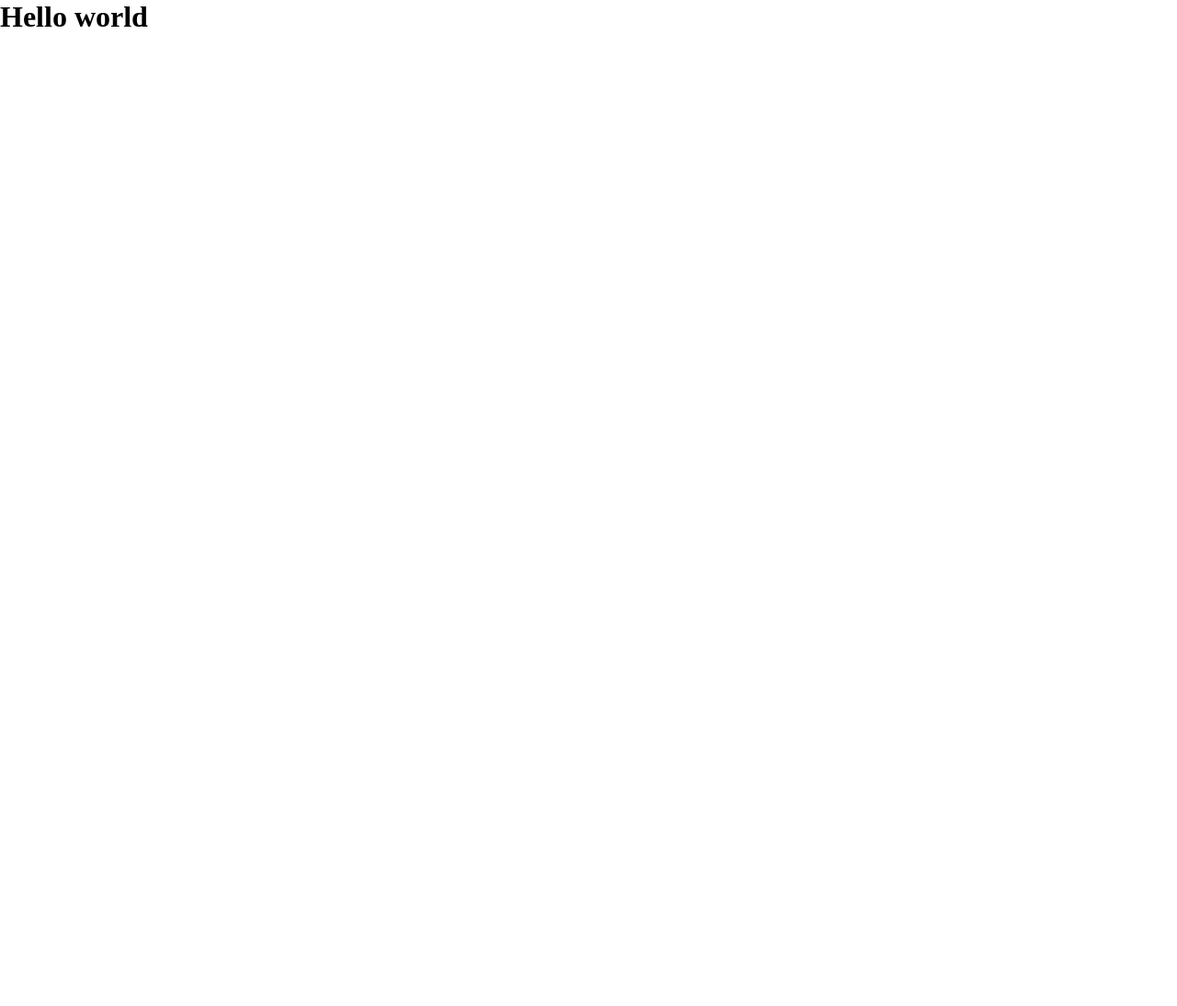
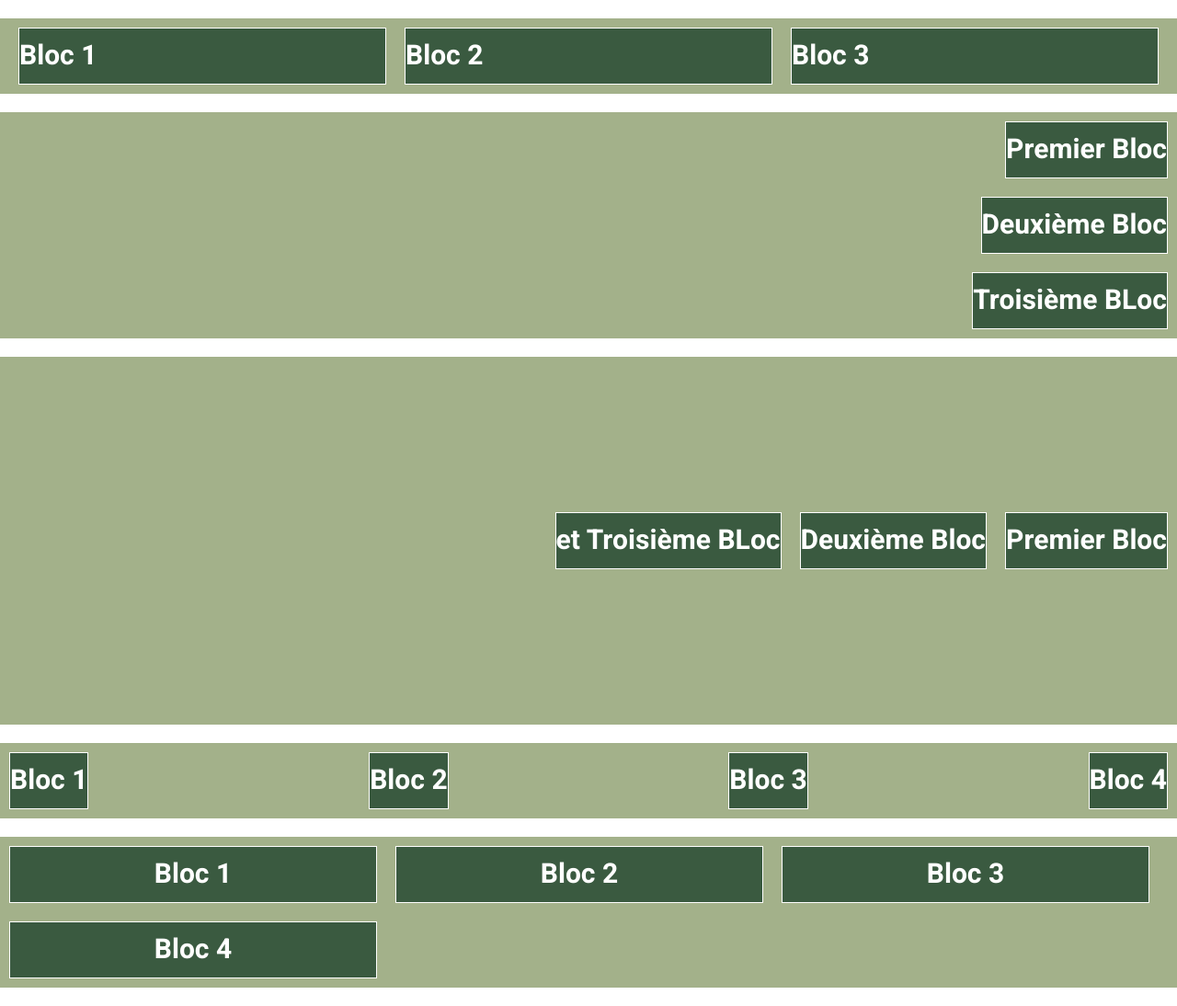
Before and after one commit to Mat00005/examen-1-etape-a, a website built with Parcel: page src/index.html in a window 1280 px wide. Shown: the whole page at 92% size. Before the commit the page ends 800 px from the top, so only its background shows below. Built offline with nearby package versions, Linux system fonts and the light colour scheme.

Commit message:
Commit Fin

```diff
--- a/src/css/main.css
+++ b/src/css/main.css
@@ -12,3 +12,127 @@ img,
 video {
   display: block;
 }
+
+.container {
+  background: rgba(163, 177, 138, 1);
+  display: flex;
+  flex-direction: row;
+  -ms-flex-align: center;
+  align-content: stretch;
+  justify-content: center;
+  margin-top: 20px;
+  margin-bottom: 20px;
+}
+
+.row {
+  background: rgba(58, 90, 64, 1);
+  border: 1px 0px 0px 0px;
+  font-family: "Heebo", sans-serif;
+  font-size: 30px;
+  font-weight: 700;
+  line-height: 60px;
+  text-align: left;
+
+  color: white;
+  border: 1px solid rgba(255, 255, 255, 1);
+  margin: 10px;
+  width: 400px;
+}
+
+.container2 {
+  background: rgba(163, 177, 138, 1);
+  display: flex;
+  flex-direction: column;
+  margin-top: 20px;
+  margin-bottom: 20px;
+  justify-content: center;
+  align-items: flex-end;
+}
+
+.row2 {
+  background: rgba(58, 90, 64, 1);
+  border: 1px 0px 0px 0px;
+  font-family: "Heebo", sans-serif;
+  font-size: 30px;
+  font-weight: 700;
+  line-height: 60px;
+  text-align: center;
+  color: white;
+  border: 1px solid rgba(255, 255, 255, 1);
+  margin: 10px;
+}
+
+.container3 {
+  background: rgba(163, 177, 138, 1);
+  display: flex;
+  flex-direction: row-reverse;
+
+  height: 400px;
+  align-items: center;
+  margin-top: 20px;
+  margin-bottom: 20px;
+}
+
+.row3 {
+  background: rgba(58, 90, 64, 1);
+  border: 1px 0px 0px 0px;
+
+  font-family: "Heebo", sans-serif;
+  font-size: 30px;
+  font-weight: 700;
+  line-height: 60px;
+  text-align: left;
+  color: white;
+  border: 1px solid rgba(255, 255, 255, 1);
+  margin: 10px;
+}
+
+.container4 {
+  background: rgba(163, 177, 138, 1);
+  display: flex;
+  flex-direction: row;
+  -ms-flex-align: center;
+  align-content: stretch;
+  justify-content: space-between;
+  margin-top: 20px;
+  margin-bottom: 20px;
+}
+
+.row4 {
+  background: rgba(58, 90, 64, 1);
+  border: 1px 0px 0px 0px;
+
+  font-family: "Heebo", sans-serif;
+  font-size: 30px;
+  font-weight: 700;
+  line-height: 60px;
+  text-align: left;
+  color: white;
+  border: 1px solid rgba(255, 255, 255, 1);
+  margin: 10px;
+  text-align: center;
+}
+
+.container5 {
+  background: rgba(163, 177, 138, 1);
+  display: flex;
+  flex-direction: row;
+  margin-top: 20px;
+  margin-bottom: 20px;
+
+  flex-wrap: wrap;
+}
+
+.row5 {
+  background: rgba(58, 90, 64, 1);
+  border: 1px 0px 0px 0px;
+  font-family: "Heebo", sans-serif;
+  font-size: 30px;
+  font-weight: 700;
+  line-height: 60px;
+  text-align: center;
+  color: white;
+  border: 1px solid rgba(255, 255, 255, 1);
+  margin: 10px;
+  width: 400px;
+}
--- a/src/index.html
+++ b/src/index.html
@@ -5,9 +5,45 @@
     <title>eikon parcel starter</title>
     <meta name="viewport" content="width=device-width, initial-scale=1.0" />
     <link rel="stylesheet" href="css/main.css" />
+    <link rel="preconnect" href="https://fonts.googleapis.com" />
+    <link rel="preconnect" href="https://fonts.gstatic.com" crossorigin />
+    <link
+      href="https://fonts.googleapis.com/css2?family=Heebo:wght@100..900&display=swap"
+      rel="stylesheet"
+    />
   </head>
   <body>
-    <h1>Hello world</h1>
+    <div class="container">
+      <div class="row">Bloc 1</div>
+      <div class="row">Bloc 2</div>
+      <div class="row">Bloc 3</div>
+    </div>
+
+    <div class="container2">
+      <div class="row2">Premier Bloc</div>
+      <div class="row2">Deuxième Bloc</div>
+      <div class="row2">Troisième BLoc</div>
+    </div>
+
+    <div class="container3">
+      <div class="row3">Premier Bloc</div>
+      <div class="row3">Deuxième Bloc</div>
+      <div class="row3">et Troisième BLoc</div>
+    </div>
+
+    <div class="container4">
+      <div class="row4">Bloc 1</div>
+      <div class="row4">Bloc 2</div>
+      <div class="row4">Bloc 3</div>
+      <div class="row4">Bloc 4</div>
+    </div>
+
+    <div class="container5">
+      <div class="row5">Bloc 1</div>
+      <div class="row5">Bloc 2</div>
+      <div class="row5">Bloc 3</div>
+      <div class="row5">Bloc 4</div>
+    </div>
 
     <script src="js/main.js" type="module"></script>
   </body>
```
